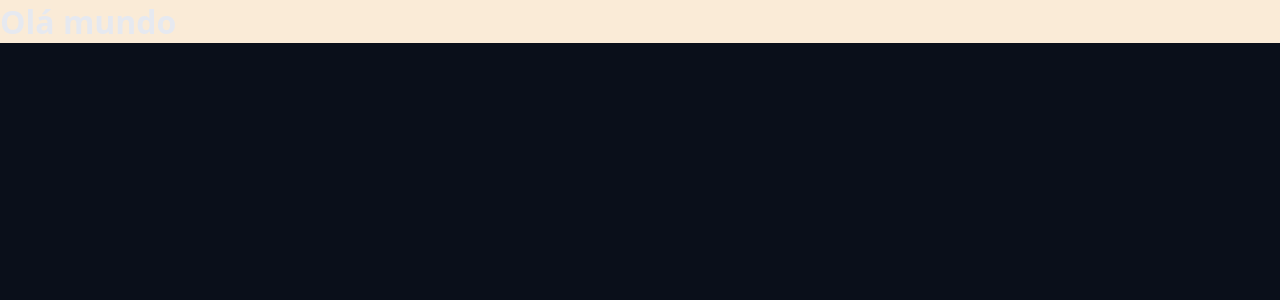
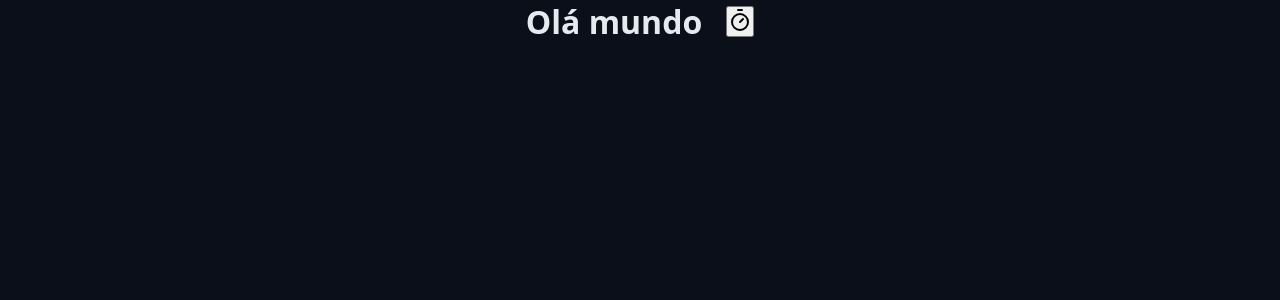
Before and after one commit to MunrraMT/curso-reactjs-19-and-nextjs-15, a React (Vite) app in the folder section-2/chronos-pomodoro/: page / in a window 1280 px wide. Shown: the top 300 px of the page. Built offline with nearby package versions, Linux system fonts and the light colour scheme.

Commit message:
17. Finalização do componente Heading e tipagem TypeScript de children (ReactNode)

```diff
--- a/section-2/chronos-pomodoro/package.json
+++ b/section-2/chronos-pomodoro/package.json
@@ -10,6 +10,7 @@
     "preview": "vite preview"
   },
   "dependencies": {
+    "lucide-react": "^0.541.0",
     "react": "^19.1.1",
     "react-dom": "^19.1.1"
   },
--- a/section-2/chronos-pomodoro/src/App.tsx
+++ b/section-2/chronos-pomodoro/src/App.tsx
@@ -2,7 +2,15 @@ import { Heading } from './components/Heading';
 
 import './styles/theme.css';
 import './styles/global.css';
+import { TimerIcon } from 'lucide-react';
 
 export function App() {
-  return <Heading>Olá mundo</Heading>;
+  return (
+    <Heading>
+      Olá mundo
+      <button>
+        <TimerIcon />
+      </button>
+    </Heading>
+  );
 }
--- a/section-2/chronos-pomodoro/src/components/Heading.module.css
+++ b/section-2/chronos-pomodoro/src/components/Heading.module.css
@@ -1,3 +1,6 @@
 .heading {
-  background-color: antiquewhite;
+  display: flex;
+  align-items: center;
+  justify-content: center;
+  gap: 2.4rem;
 }
```
Also changed, not shown: 1 other file (tests, documents, lock files or other folders).
